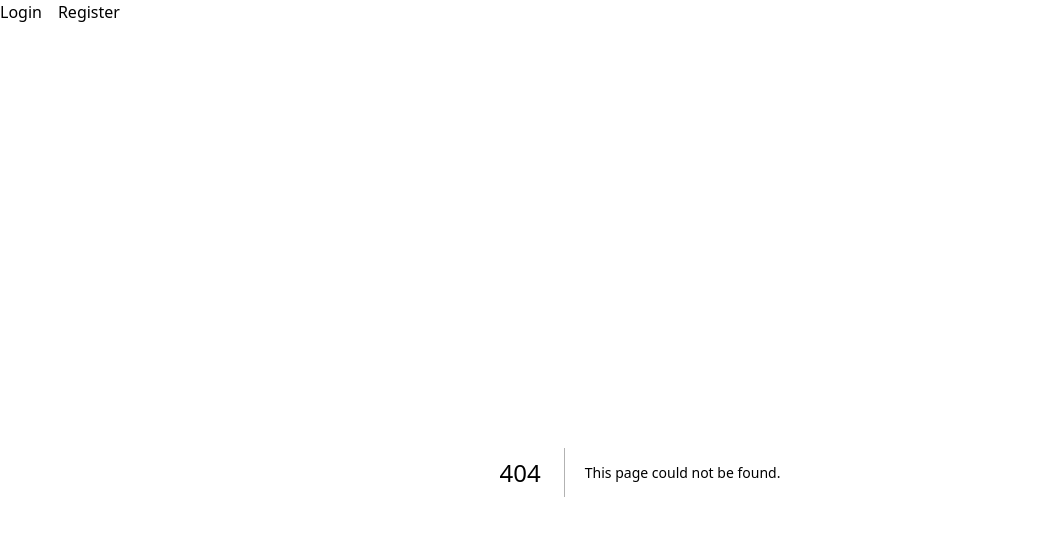
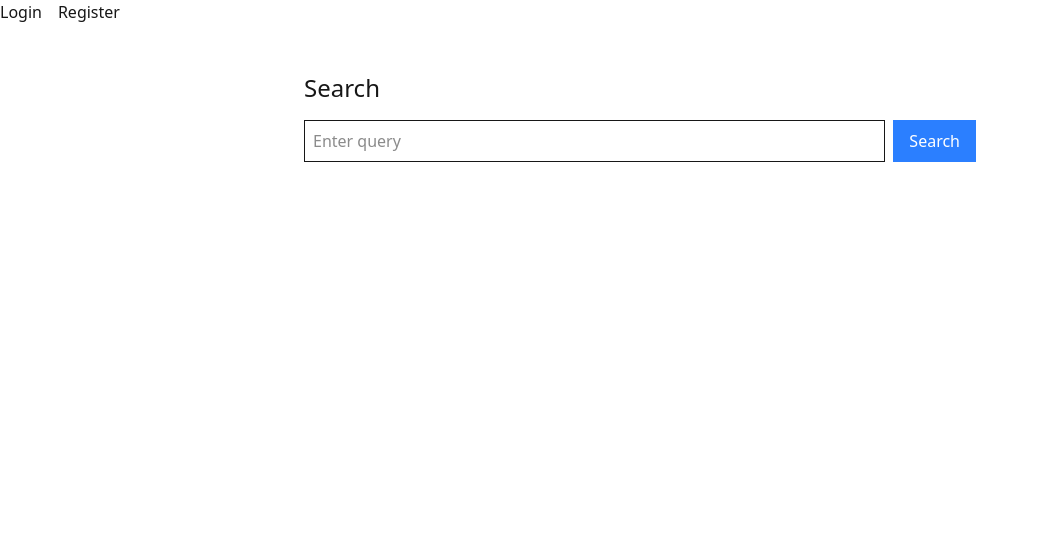
Before and after one commit to Trihedron1240/ai-study-buddy, a Next.js app in the folder frontend/: page /search in a window 1280 px wide. Before the commit this address had no page. Shown: the top 536 px of the page, without its empty margins (0-1038 px from the left). Built offline with nearby package versions, Linux system fonts and the light colour scheme.

Commit message:
feat: add search page

```diff
--- /dev/null
+++ b/frontend/app/search/page.tsx
@@ -0,0 +1,76 @@
+'use client';
+
+import { useState } from 'react';
+import axios, { AxiosError } from 'axios';
+
+interface SearchResult {
+  document_id: string;
+  document_title: string;
+  content: string;
+  score: number;
+}
+
+export default function SearchPage() {
+  const [query, setQuery] = useState('');
+  const [results, setResults] = useState<SearchResult[]>([]);
+  const [loading, setLoading] = useState(false);
+  const [error, setError] = useState<string | null>(null);
+
+  const handleSearch = async () => {
+    setError(null);
+    setResults([]);
+    setLoading(true);
+    try {
+      const token = localStorage.getItem('token');
+      const res = await axios.post<SearchResult[] | { results: SearchResult[] }>(
+        'http://localhost:8000/search',
+        { query, top_k: 10 },
+        { headers: { Authorization: token ? `Bearer ${token}` : '' } }
+      );
+      const data = Array.isArray(res.data) ? res.data : res.data.results;
+      setResults(data);
+    } catch (err: unknown) {
+      const detail =
+        (err as AxiosError<{ detail?: string }>).response?.data?.detail;
+      setError(detail ?? 'Search failed');
+    } finally {
+      setLoading(false);
+    }
+  };
+
+  return (
+    <div className="max-w-2xl mx-auto">
+      <h1 className="text-2xl mb-4">Search</h1>
+      <div className="flex gap-2 mb-4">
+        <input
+          type="text"
+          value={query}
+          onChange={(e) => setQuery(e.target.value)}
+          className="flex-grow border p-2"
+          placeholder="Enter query"
+        />
+        <button
+          onClick={handleSearch}
+          disabled={loading}
+          className="bg-blue-500 text-white px-4 py-2"
+        >
+          {loading ? 'Searching...' : 'Search'}
+        </button>
+      </div>
+      {error && <p className="text-red-500">{error}</p>}
+      <ul className="space-y-4">
+        {results.map((hit) => (
+          <li key={hit.document_id} className="border p-2">
+            <p className="font-semibold">
+              {hit.document_title || hit.document_id}
+            </p>
+            <p className="text-sm text-gray-500">
+              Score: {hit.score.toFixed(3)}
+            </p>
+            <p className="whitespace-pre-wrap">{hit.content}</p>
+          </li>
+        ))}
+      </ul>
+    </div>
+  );
+}
```
